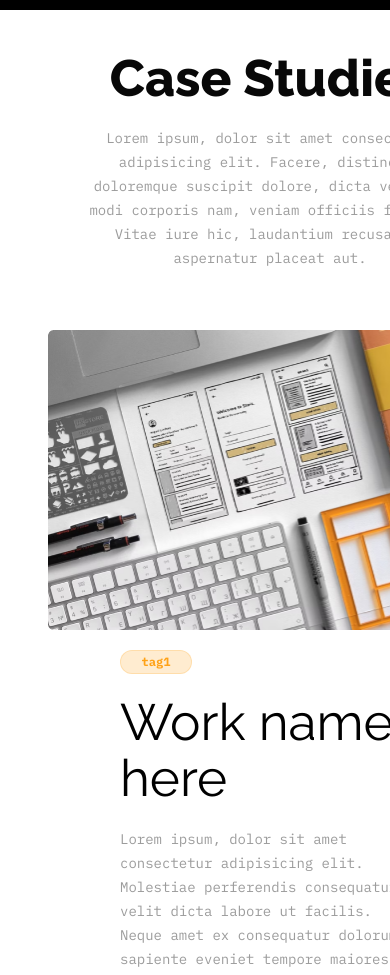
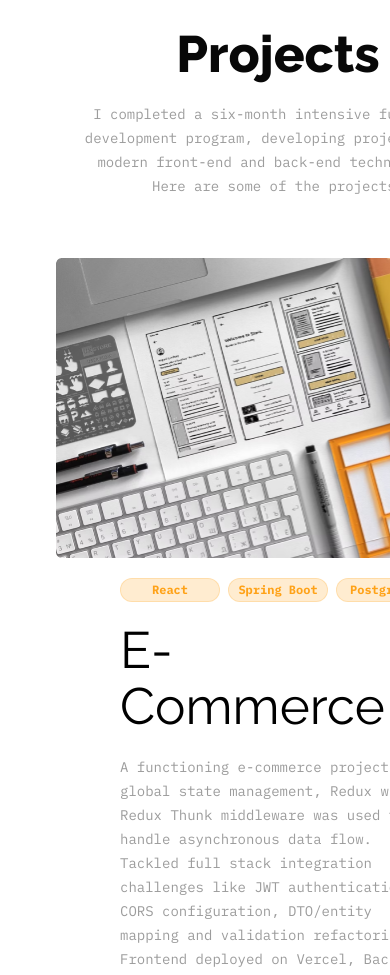
Before and after one commit to kaanarslann/Personal-Portfolio-Page, a React (Vite) app: page / in a window 390 px wide. Shown: the part 1020-1995 px from the top of the page. Built offline with nearby package versions, Linux system fonts and the light colour scheme.

Commit message:
added data.js, added multiple tag support to projectcard

```diff
--- a/src/components/Button.jsx
+++ b/src/components/Button.jsx
@@ -1,6 +1,6 @@
 export default function Button({size, color, href, children, ...props}) {
 
-    const base = "flex items-center justify-center text-center text-sm font-['IBM_Plex_Mono'] font-bold text-white border rounded drop-shadow-lg";
+    const base = "flex items-center justify-center text-center text-sm font-['IBM_Plex_Mono'] hover:cursor-pointer font-bold text-white border rounded drop-shadow-lg";
 
     const sizes = {
         hero: "w-36 h-10 md:w-70 md:h-15",
--- a/src/components/ProjectCard.jsx
+++ b/src/components/ProjectCard.jsx
@@ -33,9 +33,11 @@ export default function ProjectCard({direction, techs, tagColor, title, descript
     return (
         <article className={`${direction} justify-center items-center gap-5 md:gap-20`}>
             <section className="flex flex-col px-20 md:px-0 gap-5 md:max-w-110">
-                <div className={`project-tags border ${tagColors[tagColor].border}
-                ${tagColors[tagColor].bg} rounded-[60px] w-18 h-6 flex justify-center items-center`}>
-                    <h4 className={`font-['IBM_Plex_Mono'] ${tagColors[tagColor].text} font-bold text-xs`}>{techs}</h4>
+                <div className="flex gap-2">
+                    {Array.isArray(techs) && techs.map((tech) => (<div key={tech} className={`project-tags border ${tagColors[tagColor].border}
+                ${tagColors[tagColor].bg} rounded-[60px] w-25 h-6 flex justify-center items-center`}>
+                    <h4 className={`font-['IBM_Plex_Mono'] ${tagColors[tagColor].text} font-bold text-xs text-center`}>{tech}</h4>
+                </div>))}
                 </div>
                 <h1 className="project-title font-[Raleway] text-2xl text-black">
                     {title}
--- a/src/components/ScrollToTop.jsx
+++ b/src/components/ScrollToTop.jsx
@@ -8,7 +8,6 @@ export default function ScrollToTop() {
 
     useEffect(() => {
         const toggleVisibility = () => {
-            console.log("scrollY:", window.scrollY)
             setVisible(window.scrollY > 300);
         };
 
@@ -24,10 +23,10 @@ export default function ScrollToTop() {
     };
 
     return(
-        <button onClick={scrollToTop} className={`fixed bottom-6 right-3 md:right-6 z-50 p-3 bg-[#1565C0] rounded-full h-16 shadow-lg shadow-blue-500 transition-all duration-300 transform
+        <button onClick={scrollToTop} className={`fixed bottom-6 right-3 md:right-6 z-50 p-3 bg-[#1565C0]
+            rounded-full h-16 shadow-lg shadow-blue-500 transition-all duration-300 transform hover:cursor-pointer
         ${visible ? "opacity-100 translate-y-0" : "opacity-0 pointer-events-none translate-y-4"}`}>
             <FontAwesomeIcon icon={faCircleUp} size="2xl" style={{color:"white"}}/>
-            {console.log("visibility:", visible)}
         </button>
     )
 }
--- /dev/null
+++ b/src/data/data.js
@@ -0,0 +1,168 @@
+
+
+
+const data = {
+    en: {
+        headerSection: {
+            lightTheme: "Light Theme",
+            darkTheme: "Dark Theme",
+            english: "English",
+            turkish: "Türkçe",
+            navButtons: [
+                {
+                    text: "Projects",
+                    link: "#projects",
+                },
+                {
+                    text: "About Me",
+                    link: "#about-me",
+                },
+                {
+                    text: "Skills",
+                    link: "#skills",
+                },
+                {
+                    text: "Contact Me",
+                    link: "#contact"
+                }
+            ]
+        },
+        heroSection: {
+            intro: "Hello, I'm Kaan. I have always been interested in the field of software and computer science. I am actively developing my skills to pursue a career as a Full Stack Developer.",
+            heroButton: "Learn More",
+            techStack: "Tech Stack I Build With",
+        },
+        projectsSecction: {
+            title: "Projects",
+            intro: "I completed a six-month intensive full-stack development program, developing projects using modern front-end and back-end technologies. Here are some of the projects:",
+            projects: [
+                {
+                    techs: ["React", "Spring Boot", "PostgreSQL"],
+                    title: "E-Commerce",
+                    image: "",
+                    details: "A functioning e-commerce project. For global state management, Redux with Redux Thunk middleware was used to handle asynchronous data flow. Tackled full stack integration challenges like JWT authentication, CORS configuration, DTO/entity mapping and validation refactoring. Frontend deployed on Vercel, Backend deployed on Render.",
+                },
+                {
+                    techs: ["React", "Context API", "TailwindCSS"],
+                    title: "Personal Portfolio Page",
+                    image: "",
+                    details: "A React + Vite project. It uses Context Api to share data between components. It features language and theme change options and stores user choices to Local Storage. Success and error notifications created using Toastify."
+                },
+                {
+                    techs: ["Java", "Spring Boot", "PostgreSQL"],
+                    title: "Twitter Backend RestAPI",
+                    image: "",
+                    details: "A Spring Boot RestAPI project. It provides access to sources like Tweet, User, Comment via HTTP methods (GET, POST, PATCH, DELETE). It uses JPA/Hibernate to store users, tweets, comments in a relational database. It grants access to users via a token which is given to users after register and login processes.",
+                },
+                {
+                    techs: ["Java"],
+                    title: "Library System",
+                    image: "",
+                    details: "A Java console application. It’s a library automation system, designed with OOP principles. It follows encapsulation, composition, inheritance, polymorphism rules. It uses Collections to store book, author, reader and librarian data.",
+                },
+                {
+                    techs: ["JavaScript", "React", "Axios"],
+                    title: "Pizza SPA Project",
+                    image: "",
+                    details: "A React + Vite project. t uses React Router to navigate between components, Axios to post Order Form data and Cypress to test several success and fail scenarios.",
+                }
+            ]
+        },
+        aboutSection: {
+            title: "About Me",
+            intro: " After completing my master's degree, I took several courses and developed projects to broaden my skill set in the software field.",
+            university: "İstanbyl Aydın University",
+            program: "Mechanical Engineering",
+            degree: "Master's Degree",
+            language: "English (Advanced)",
+            aboutMe: "As a result of my long-standing interest and curiosity in technology, I have decided to pursue a career in software development. After graduating from Istanbul University's Computer Programming program, I completed a six-month intensive full-stack development program, developing projects using modern front-end and back-end technologies. During this process, in addition to my technical knowledge, I also developed my rapid learning, responsibility-taking, and problem-solving skills."
+        },
+        skillsSection: {
+            title: "Skills",
+        },
+        contactSection: {
+            title: "Contact Me",
+        },
+    },
+    tr: {
+        headerSection: {
+            lightTheme: "Aydınlık Tema",
+            darkTheme: "Karanlık Tema",
+            language: "Türkçe",
+            navButtons: [
+                {
+                    text: "Projeler",
+                    link: "#projects",
+                },
+                {
+                    text: "Hakkımda",
+                    link: "#about-me",
+                },
+                {
+                    text: "Yetenekler",
+                    link: "#skills",
+                },
+                {
+                    text: "İletişim",
+                    link: "#contact"
+                }
+            ]
+        },
+        heroSection: {
+            intro: "Merhaba, ben Kaan. Yazılım ve bilgisayar bilimleri alanına her zaman ilgi duydum. Full Stack Developer olarak bir kariyer sahibi olmak için aktif olarak yeteneklerimi geliştiriyorum. ",
+            heroButton: "Daha Fazla",
+            techStack: "Kullandığım Teknolojiler",
+        },
+        projectsSecction: {
+            title: "Projeler",
+            intro: "Altı aylık yoğun bir full-stack geliltirme programını tamamladım ve modern front-end ve back-end teknolojileri kullanarak projeler geliştirdim. Projelerden bazıları:",
+            projects: [
+                {
+                    techs: ["React", "Spring Boot", "PostgreSQL"],
+                    title: "E-Commerce",
+                    image: "",
+                    details: "İşlevsel bir e-ticaret projesi. Global state yönetimi için, asenkron veri akışını yönetmek üzere Redux Thunk middleware ile Redux kullanıldı. JWT kimlik doğrulaması, CORS yapılandırması, DTO/entity eşlemesi ve doğrulaması gibi full stack entegrasyon zorlujlarının üstesinden gelindi. Front-end Vervel, back-end ise Render üzerinden deploy edildi.",
+                },
+                {
+                    techs: ["React", "Context API", "TailwindCSS"],
+                    title: "Kişisel Portföy Sayfası",
+                    image: "",
+                    details: "Bir React + Vite projesi. Bileşenler arasında veri paylaşımı için Context API kullanılıyor. Dil ve tema değiştirme seçenekleri sunuyor ve kullanıcı tercihlerini Local Storage'a kaydediyor. Başarı ve hata bildirimlerini Toastify ile oluşturuyor."
+                },
+                {
+                    techs: ["Java", "Spring Boot", "PostgreSQL"],
+                    title: "Twitter Backend RestAPI",
+                    image: "",
+                    details: "Bir Spring Boot projesi. HTTP metotları (GET, POST, PATCH, DELETE) aracılığıyla Tweet, User, Comment gibi kaynaklara erişim sağlıyor. Kullanıcıları, tweetleri, yorumları ilişkisel veri tabanında saklamak iin JPA/Hibernate kullanıyor. Kullanıcılara kayıt ve giriş sonrası verilen bir token aracılığıyla erişim izni veriyor.",
+                },
+                {
+                    techs: ["Java"],
+                    title: "Kütüphane Sistemi",
+                    image: "",
+                    details: "Bir Java konsol uygulaması. Nesne yönelimli programlama prensipleriyle tasarlanmış bir kütüphane otomasyon sistemidir. Encapsulation, composition, inheritance ve polymorphism kurallarına uyar. Kitap, yazar, okuyucu ve kütüphaneci verilerini depolamak için Koleksiyonlar kullanılıyor.",
+                },
+                {
+                    techs: ["JavaScript", "React", "Axios"],
+                    title: "Pizza SPA Projesi",
+                    image: "",
+                    details: "Bir React + Vite projesi. Bileşenler arasında dolaşmak için React Router, sipariş formu verilerini göndermek için Axios ve çeşitli başarı / başarısızlık senaryolarını test etmek için Cypress kullanılıyor.",
+                }
+            ]
+        },
+        aboutSection: {
+            title: "About Me",
+            intro: "Yüksek lisansımı tamamladıktan sonra yazılım alanındaki becerilerimi genişletmek için çeşitli kurslara katıldım ve projeler geliştirdim.",
+            university: "İstanbyl Aydın Üniversitesi",
+            program: "Makine Mühendisliği",
+            degree: "Yüksek Lisans",
+            language: "İngilizce (İleri)",
+            aboutMe: "Teknolojiye duyduğum uzun soluklu ilgi ve merak sonucu kariyerimi yazılım geliştirme alanında sürdürme kararı aldım. İstanbul Üniversitesi Bilgisayar Programcılığı programından mezun olduktan sonra, altı aylık yoğun bir full-stack geliştirme programını tamamlayarak modern front-end ve back-end teknolojileriyle projeler geliştirdim. Bu süreçte teknik bilgilerin yanı sıra hızlı öğrenme, sorumluluk alma ve sorun çözme becerilerimi de geliştirdim."
+        },
+        skillsSection: {
+            title: "Yetenekler",
+        },
+        contactSection: {
+            title: "İletişim",
+        },
+    }
+}
--- a/src/sections/Projects.jsx
+++ b/src/sections/Projects.jsx
@@ -23,20 +23,18 @@ export default function Projects() {
         color: "red",
         href: "#"
     }
-    const projectP = "Lorem ipsum, dolor sit amet consectetur adipisicing elit. Molestiae perferendis consequatur velit dicta labore ut facilis. Neque amet ex consequatur dolorum sapiente eveniet tempore maiores, voluptate nostrum. Earum, voluptates voluptate!";
+    const projectP = "A functioning e-commerce project. For global state management, Redux with Redux Thunk middleware was used to handle asynchronous data flow. Tackled full stack integration challenges like JWT authentication, CORS configuration, DTO/entity mapping and validation refactoring. Frontend deployed on Vercel, Backend deployed on Render.";
 
     return (
         <section className="projects flex flex-col justify-center mx-auto px-10 mt-10 gap-15 pb-20" id="projects">
             <div className="projects-top flex flex-col justify-center gap-5 items-center">
-                <h1 className="text-[#080808] font-[Raleway] font-extrabold text-[34px] text-center">Case Studies</h1>
+                <h1 className="text-[#080808] font-[Raleway] font-extrabold text-[34px] text-center">Projects</h1>
                 <p className="font-['IBM_Plex_Mono'] text-sm leading-6 tracking-[1%] text-[#9C9C9C] text-center px-10 md:w-1/2">
-                    Lorem ipsum, dolor sit amet consectetur adipisicing elit. Facere, distinctio doloremque suscipit dolore,
-                    dicta vel sunt modi corporis nam, veniam officiis facilis! Vitae iure hic,
-                    laudantium recusandae aspernatur placeat aut.
+                    I completed a six-month intensive full-stack development program, developing projects using modern front-end and back-end technologies. Here are some of the projects:
                 </p>
             </div>
             <div className="projects-details flex flex-col gap-10">
-                <ProjectCard direction="flex flex-col-reverse md:flex-row" techs="tag1" tagColor="orange" title="Work name here" description={projectP} picture={prjPicture} buttonType={prjButton1} />
+                <ProjectCard direction="flex flex-col-reverse md:flex-row" techs={["React", "Spring Boot", "PostgreSQL"]} tagColor="orange" title="E-Commerce" description={projectP} picture={prjPicture} buttonType={prjButton1} />
                 <ProjectCard direction="flex flex-col-reverse md:flex-row-reverse" techs="tag2" tagColor="blue" title="Work name here" description={projectP} picture={prjPicture} buttonType={prjButton2}/>
                 <ProjectCard direction="flex flex-col-reverse md:flex-row" techs="tag3" tagColor="green" title="Work name here" description={projectP} picture={prjPicture} buttonType={prjButton3}/>
                 <ProjectCard direction="flex flex-col-reverse md:flex-row-reverse" techs="tag4" tagColor="red" title="Work name here" description={projectP} picture={prjPicture} buttonType={prjButton4}/>
```
Also changed, not shown: src/sections/Hero.jsx (+4 -4 lines).
